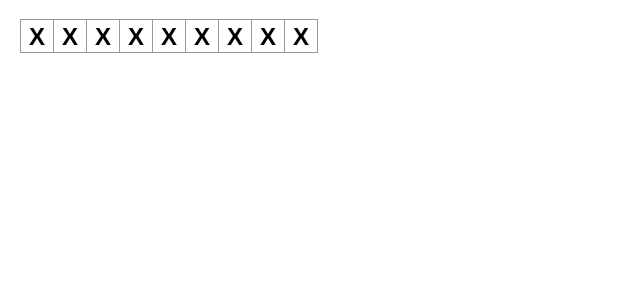
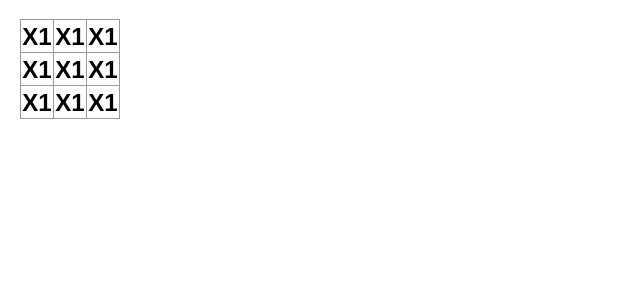
Before and after one commit to TAZ-Creative/InteractiveSystems, a React (Create React App) app in the folder tictactoe/: page / in a window 1280 px wide. Shown: the top 300 px of the page, without its empty margins (0-640 px from the left). Built offline with nearby package versions, Linux system fonts and the light colour scheme.

Commit message:
Clearing errors

```diff
--- a/tictactoe/src/App.js
+++ b/tictactoe/src/App.js
@@ -1,15 +1,47 @@
-export default function Square() {
+function Square () {
+  return  <button className="square">X1</button>;
+}
+
+export default function Board () {
   return (
-  <>
-  <button className="square">X</button>
-  <button className="square">X</button>
-  <button className="square">X</button>
-  <button className="square">X</button>
-  <button className="square">X</button>
-  <button className="square">X</button>
-  <button className="square">X</button>
-  <button className="square">X</button>
-  <button className="square">X</button>
-  </>
+    <>
+      <div className="board-row">
+        <Square />
+        <Square />
+        <Square />
+      </div>
+      <div className="board-row">
+        <Square />
+        <Square />
+        <Square />
+      </div>
+      <div className="board-row">
+        <Square />
+        <Square />
+        <Square />
+      </div>
+    </>
   );
 }
+
+// export default function Board() {
+//   return (
+//   <>
+//     <div className="board-row">
+//       <button className="square">X1</button>
+//       <button className="square">X2</button>
+//       <button className="square">X3</button>
+//     </div>
+//     <div className="board-row">
+//       <button className="square">X4</button>
+//       <button className="square">X5</button>
+//       <button className="square">X6</button>
+//     </div>
+//     <div className="board-row">
+//       <button className="square">X7</button>
+//       <button className="square">X8</button>
+//       <button className="square">X9</button>
+//     </div>
+//   </>
+//   );
+// }
```
